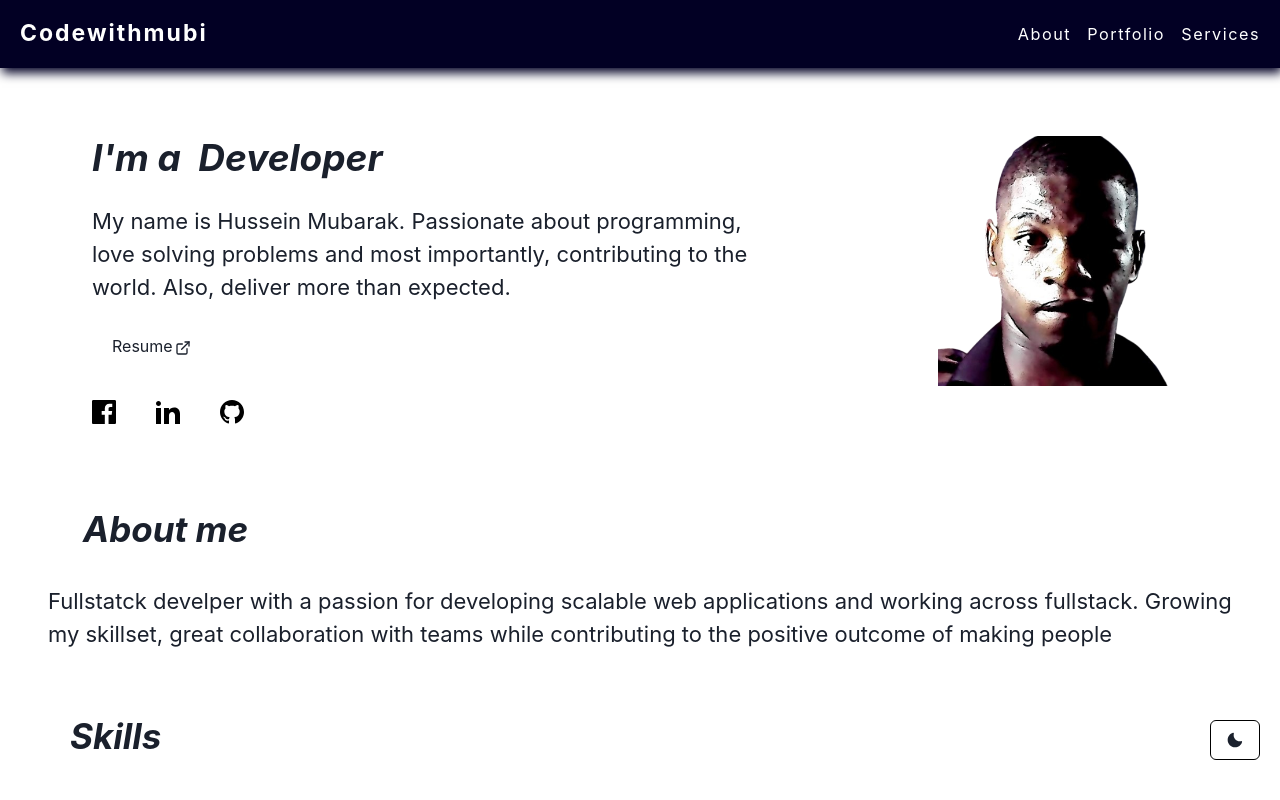
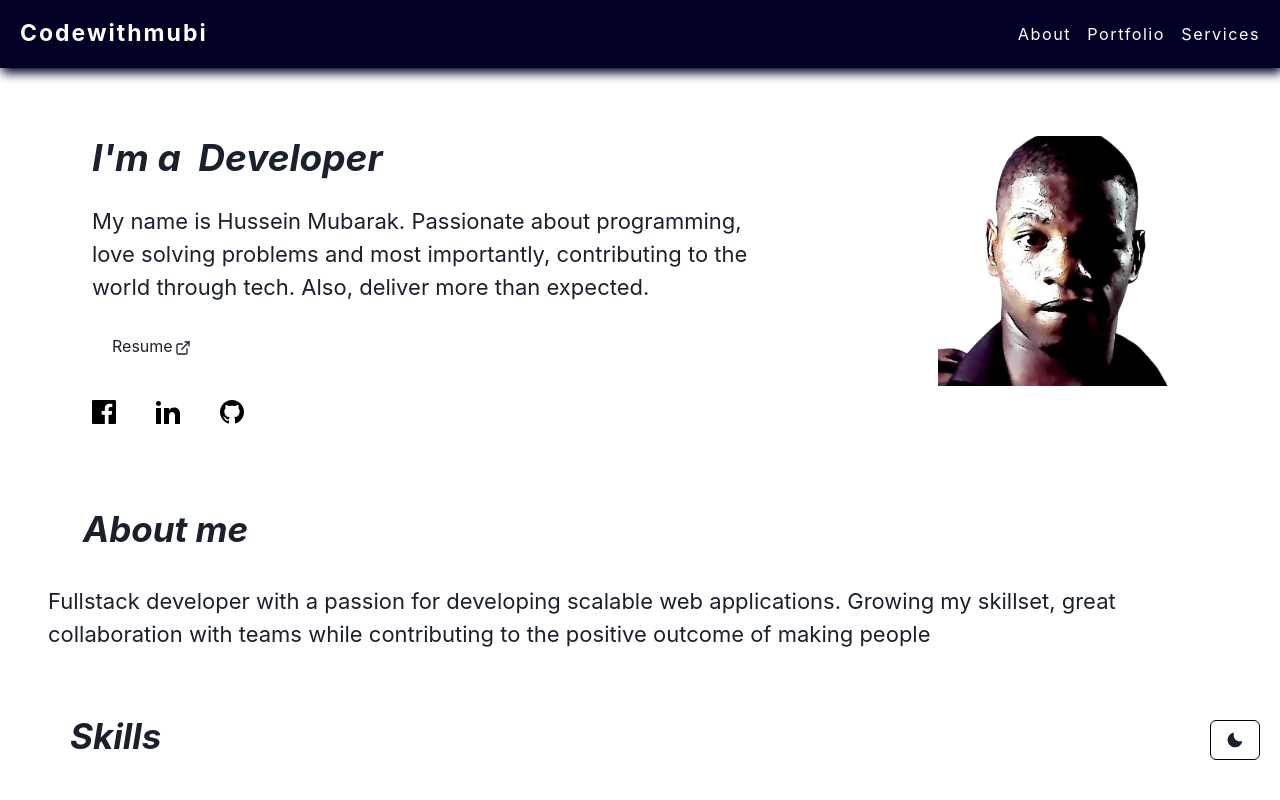
Before and after one commit to Kiddo-prog/My-portfolio, a React (Create React App) app: page /about in a window 1280 px wide. Shown: the top 800 px of the page. Built offline with nearby package versions, Linux system fonts and the light colour scheme.

Commit message:
Fix typing errors

```diff
--- a/src/routes/About.jsx
+++ b/src/routes/About.jsx
@@ -36,7 +36,7 @@ export default function About() {
           </Heading>
           <Text fontSize={["14", "16", "19", "22"]} fontWeight="400">
             My name is Hussein Mubarak. Passionate about programming, love
-            solving problems and most importantly, contributing to the world.
+            solving problems and most importantly, contributing to the world through tech.
             Also, deliver more than expected.
           </Text>
           <Box>
--- a/src/routes/AboutMe.jsx
+++ b/src/routes/AboutMe.jsx
@@ -21,8 +21,8 @@ export default function AboutMe() {
         About me
       </Heading>
       <Text fontSize={["14", "16", "19", "22"]} fontWeight="400">
-        Fullstatck develper with a passion for developing scalable web
-        applications and working across fullstack. Growing my skillset, great
+        Fullstack developer with a passion for developing scalable web
+        applications. Growing my skillset, great
         collaboration with teams while contributing to the positive outcome of
         making people{" "}
         <b>
```
